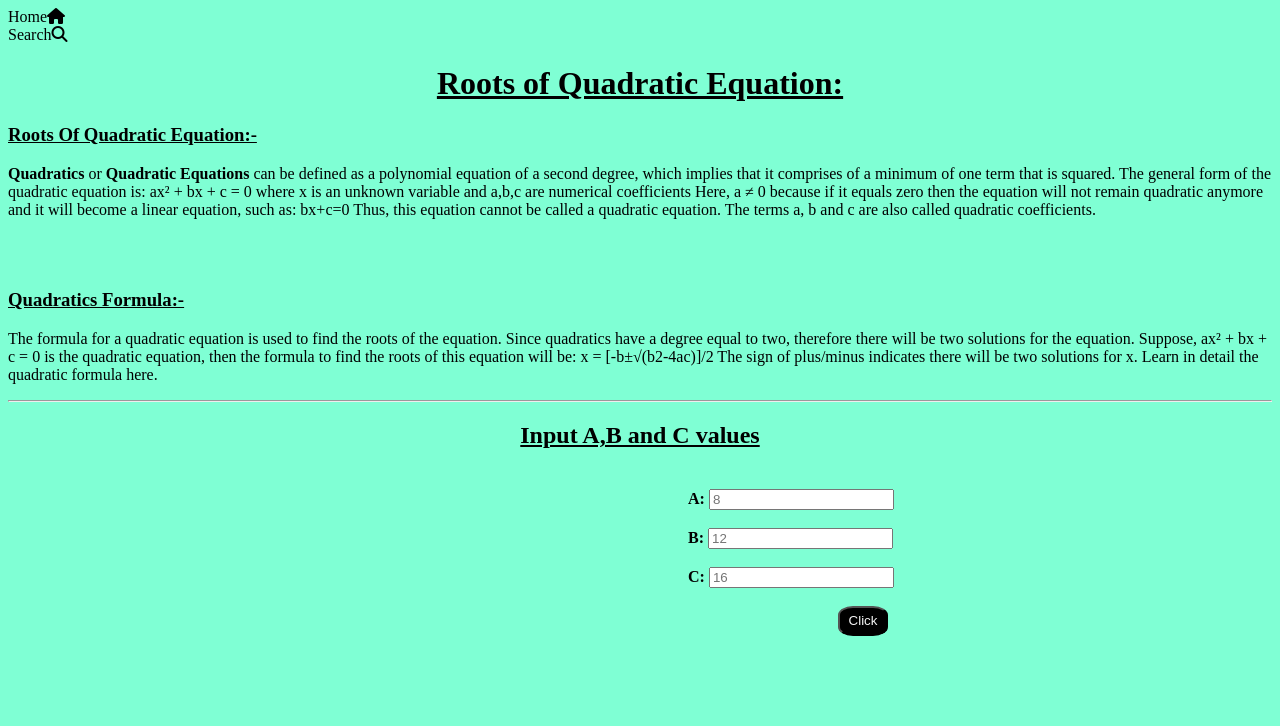
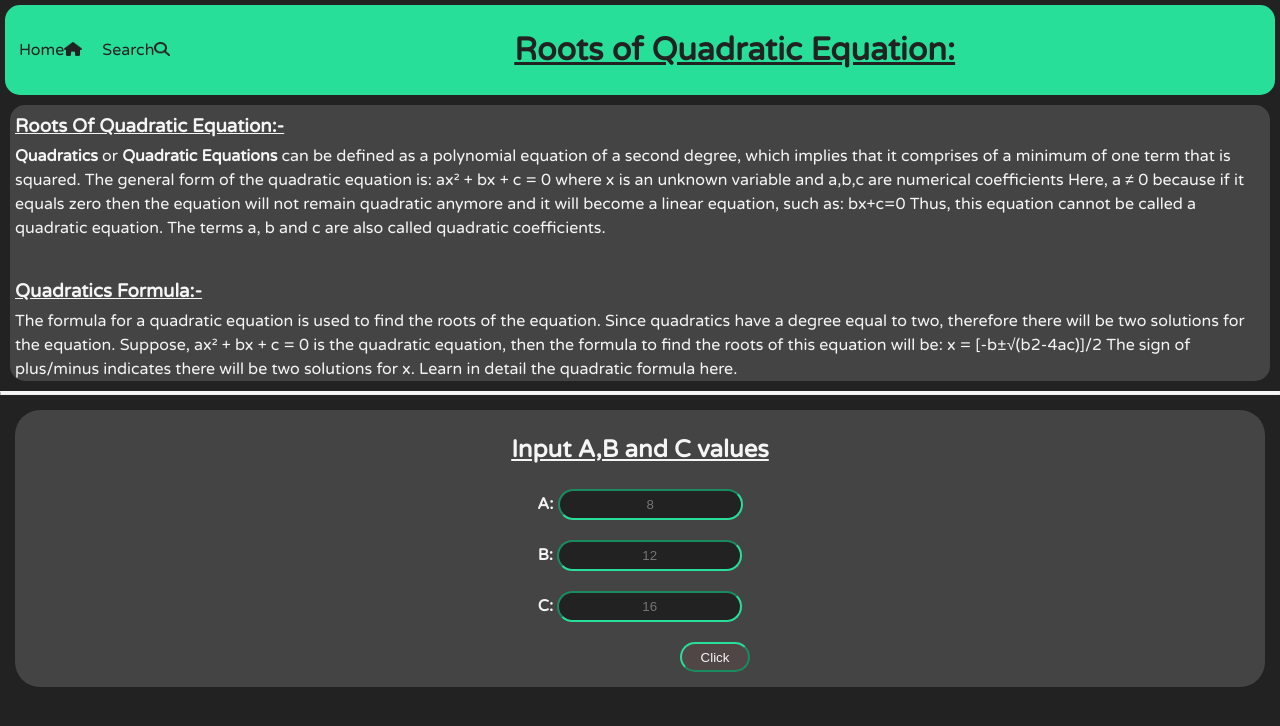
Before and after one commit to Srivatsa0712/quadartic, a plain HTML site: page index.html in a window 1280 px wide. Drawn offline with Linux system fonts and the light colour scheme.

Commit message:
Update style.css

```diff
--- a/style.css
+++ b/style.css
@@ -1,34 +1,124 @@
-html{
-    background-color: aquamarine;
+@import url('https://fonts.googleapis.com/css2?family=Varela+Round&display=swap');
+
+*{
+    margin: 0;
 }
 
-h1,h2{
+html{
+    background-color: #222;
+    font-family: 'Varela Round', sans-serif;
+}
+
+.head{
+    background-color: #28DF99;
+    color:#222;
+    height: 90px;
+}
+
+.head{
+    margin: 5px;
+    display: flex;
+    align-items: center;
+    border-radius: 15px;
+}
+
+.head h1{
+    padding-left: 25.5%;
+}
+
+.head i{
+    /* padding-left: px; */
+    transform:rotateX(30deg);
+    cursor: pointer;
+}
+
+.content{
+    padding-top: 15px;
+    background-color: #444;
+    margin: 15px;
+    border-radius: 25px;
+}
+
+.first{
+    padding-left: 14px;
+    cursor: pointer;
+}
+.second{
+    padding: 20px;
     text-align: center;
+    cursor: pointer;
+}
+
+body{
+    color: whitesmoke;
+}
+hr{
+    border-top: 3px solid whitesmoke;
+}
+
+.secondd{
+    text-align: center;
+    padding: 10px;
+
+}
+
+.desc{
+    padding-top: 10px;
+    margin: 10px;
+    width: fit-content;
+    background-color: #444;
+    border-radius: 15px;
+}
+
+.desc p{
+    margin-left: 5px;
+    padding-top: 7px;
+    line-height: 1.5;
+}
+.desc h3{
+    text-align: justify;
+    margin-left: 5px;
+
 }
 
 .main{
-    padding-left: 680px;
-    padding-top: 20px;
+    padding: 15px;
+}
+
+.main form{
+    text-align:center;
 }
 
 form{
-    border-radius: 100%;
     font-weight: bold;
 }
+
+input{
+    border-radius: 25px;
+    height: 25px;
+    background-color: #222;
+    border-color: #28DF99;
+    text-align: center;
+    color: tomato;
+}
+
 
 .click{
     padding-left: 150px;
 }
 
 .click input{
-    background-color: black;
+    background-color: rgb(80, 70, 70);
     color: whitesmoke;
-    border-radius: 30%;
-    width: 50px;
+    border-radius: 25px;
+    width: 70px;
     height: 30px;
 }
 
 .click input:hover{
-    color: red;
+    color: black;
+    font-weight: bold;
     cursor: pointer;
+    background-color: tomato;
+    transition: 0.8s;
 }
```
